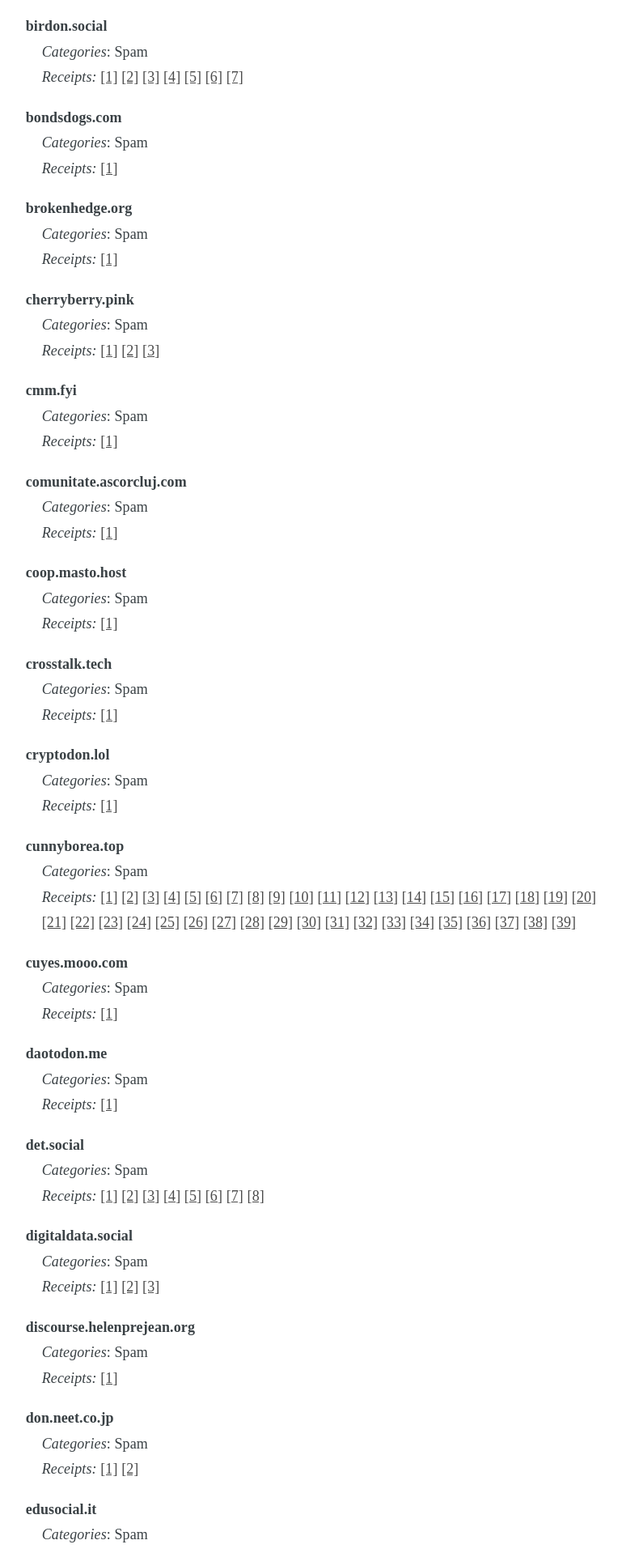
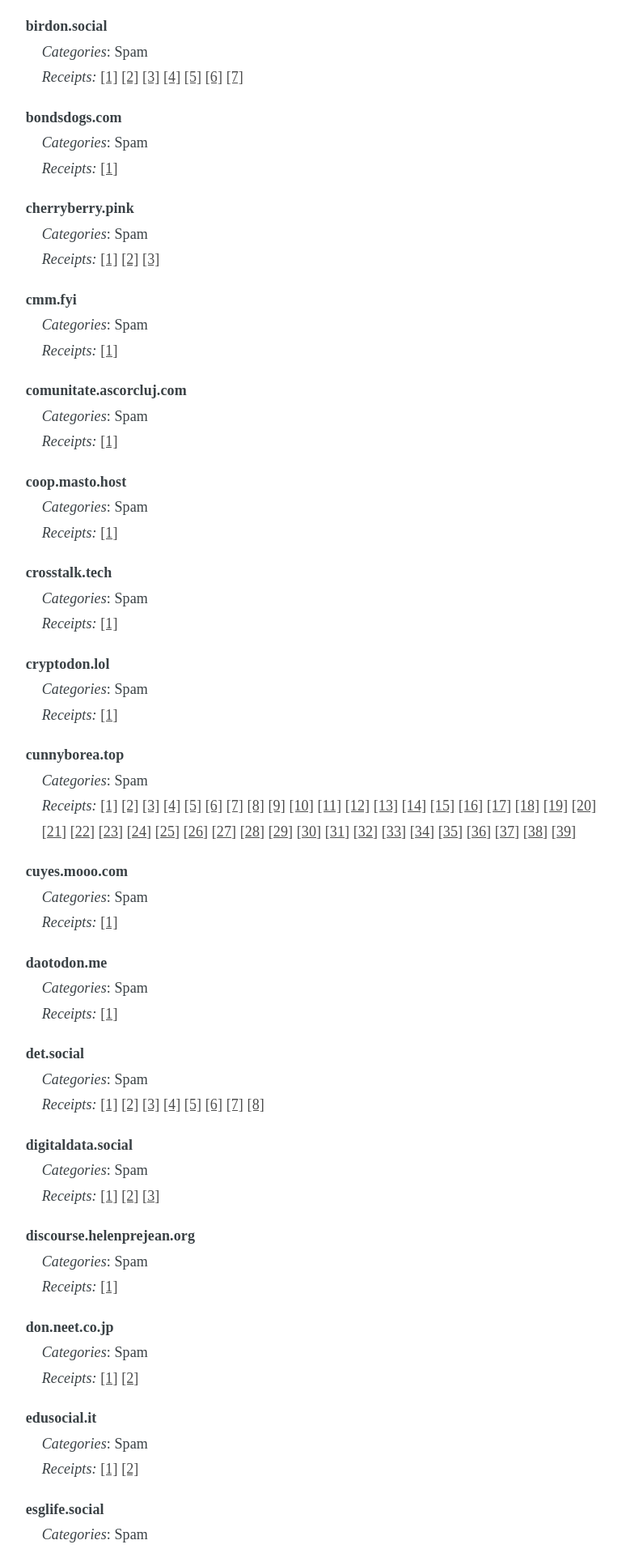
Before and after one commit to chaossocial/meta, a Jekyll site: the page built from federation.md, in a window 1280 px wide. Shown: the part 1761-3679 px from the top of the page at 81% size, without its empty margins (398-1167 px from the left). Built offline with Jekyll 4.4.1, drawn with Linux system fonts in a browser that asks for light colours; some of the changed text lies outside the part shown.

Commit message:
Unlimit brokenhedge.org

```diff
--- a/_data/limited_instances.json
+++ b/_data/limited_instances.json
@@ -114,17 +114,6 @@
     ],
     "receipts": [
       "https://bondsdogs.com/@82eiigquyo"
-    ],
-    "comment_en": "",
-    "comment_de": ""
-  },
-  {
-    "instance": "brokenhedge.org",
-    "tags": [
-      "SPAM"
-    ],
-    "receipts": [
-      "https://brokenhedge.org/@cif1opwzot"
     ],
     "comment_en": "",
     "comment_de": ""
```
